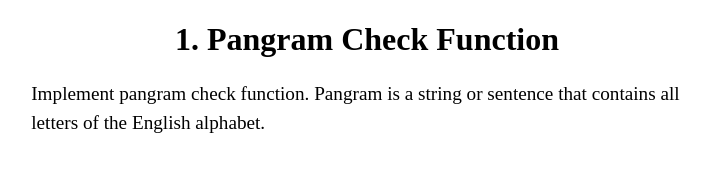
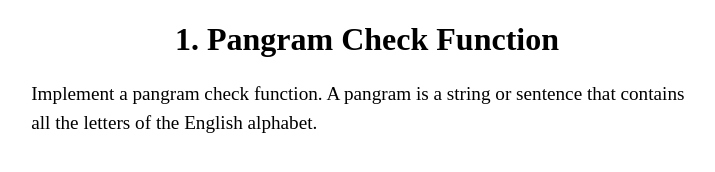
Before and after one commit to caffeinated-pixels/js-interview-questions, a plain HTML site: page challenge1/index.html in a window 1280 px wide. Shown: the whole page, without its empty margins (273-988 px from the left). Drawn offline with Linux system fonts and the light colour scheme.

Commit message:
update description text

```diff
--- a/challenge1/index.html
+++ b/challenge1/index.html
@@ -10,8 +10,8 @@
   <body>
     <h1>1. Pangram Check Function</h1>
     <p>
-      Implement pangram check function. Pangram is a string or sentence that
-      contains all letters of the English alphabet.
+      Implement a pangram check function. A pangram is a string or sentence that
+      contains all the letters of the English alphabet.
     </p>
     <script src="index.js"></script>
   </body>
```
